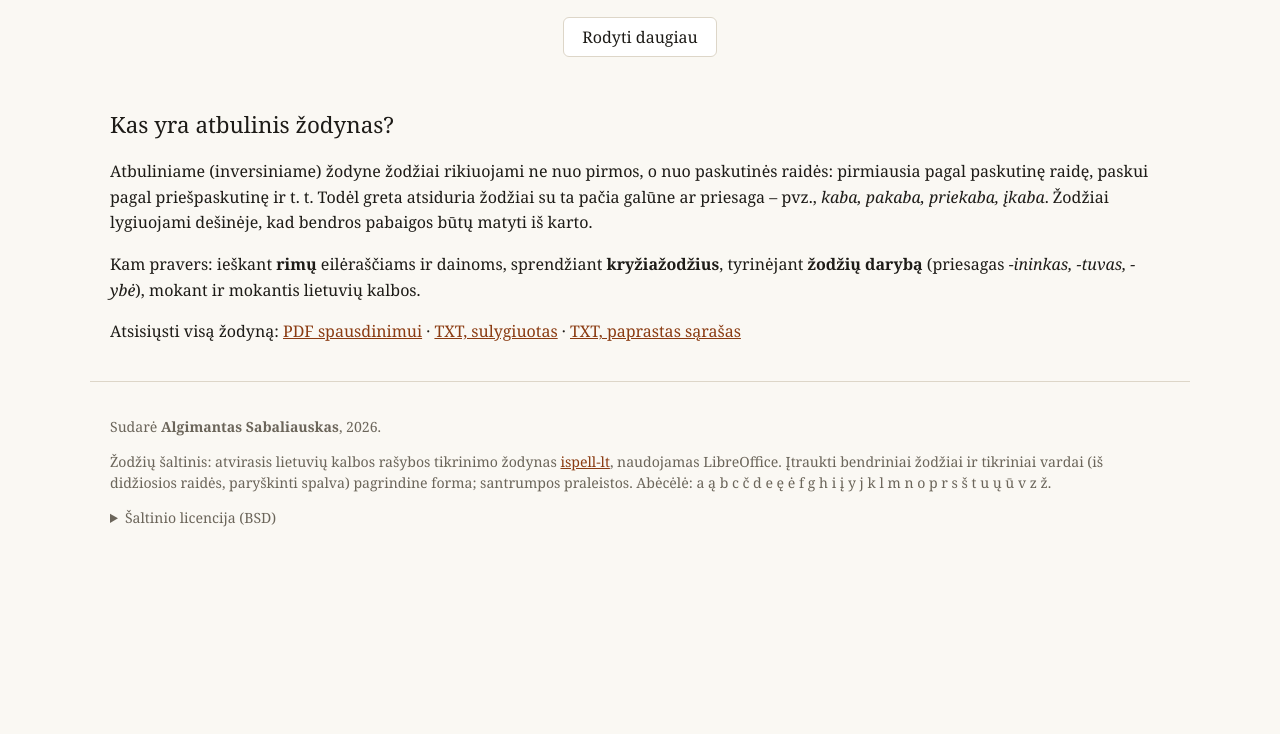
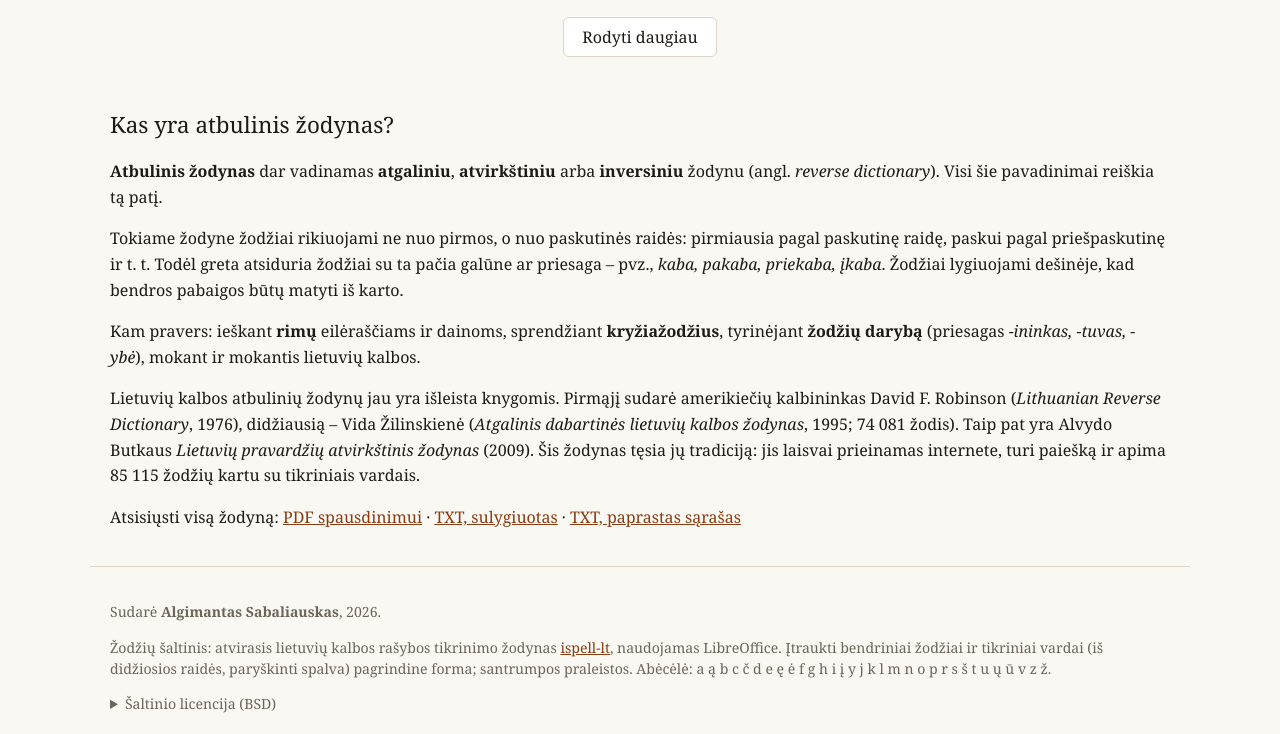
Before and after one commit to algis-sabaliauskas/atbulinis-zodynas, a plain HTML site: page index.html in a window 1280 px wide. Shown: the part 9779-10513 px from the top of the page. Before the commit the page ends 10327 px from the top, so only its background shows below. Drawn offline with Linux system fonts and the light colour scheme.

Commit message:
Add files via upload

```diff
--- a/index.html
+++ b/index.html
@@ -2,7 +2,7 @@
 <html lang="lt"><head><meta charset="utf-8">
 <meta name="viewport" content="width=device-width,initial-scale=1">
 <title>Atbulinis lietuvių kalbos žodynas – žodžiai pagal galūnę</title>
-<meta name="description" content="Nemokamas atbulinis lietuvių kalbos žodynas: 85 tūkst. žodžių, surikiuotų nuo galo. Ieškokite žodžių pagal galūnę ar priesagą – rimams, kryžiažodžiams, žodžių darybai.">
+<meta name="description" content="Nemokamas atbulinis (atgalinis, atvirkštinis) lietuvių kalbos žodynas: 85 tūkst. žodžių, surikiuotų nuo galo. Ieškokite žodžių pagal galūnę ar priesagą – rimams, kryžiažodžiams, žodžių darybai.">
 <link rel="canonical" href="https://atbulinis.lt/">
 <meta property="og:url" content="https://atbulinis.lt/">
 <meta name="author" content="Algimantas Sabaliauskas">
@@ -10,7 +10,7 @@
 <meta property="og:locale" content="lt_LT">
 <meta property="og:title" content="Atbulinis lietuvių kalbos žodynas">
 <meta property="og:description" content="85 tūkst. lietuvių kalbos žodžių, surikiuotų nuo galo. Paieška pagal galūnę.">
-<script type="application/ld+json">{"@context":"https://schema.org","@type":"Dataset","name":"Atbulinis lietuvių kalbos žodynas","description":"Lietuvių kalbos žodžių sąrašas, surikiuotas nuo žodžio galo (atbulinis žodynas), su paieška pagal galūnę.","inLanguage":"lt","url":"https://atbulinis.lt/","creator":{"@type":"Person","name":"Algimantas Sabaliauskas"},"isBasedOn":"https://github.com/LibreOffice/dictionaries/tree/master/lt_LT","license":"https://opensource.org/licenses/BSD-3-Clause","keywords":["atbulinis žodynas","lietuvių kalba","galūnės","rimai","kryžiažodžiai"]}</script>
+<script type="application/ld+json">{"@context":"https://schema.org","@type":"Dataset","name":"Atbulinis lietuvių kalbos žodynas","alternateName":["Atgalinis lietuvių kalbos žodynas","Atvirkštinis lietuvių kalbos žodynas","Inversinis lietuvių kalbos žodynas","Lithuanian reverse dictionary"],"description":"Lietuvių kalbos žodžių sąrašas, surikiuotas nuo žodžio galo (atbulinis žodynas), su paieška pagal galūnę.","inLanguage":"lt","url":"https://atbulinis.lt/","creator":{"@type":"Person","name":"Algimantas Sabaliauskas"},"isBasedOn":"https://github.com/LibreOffice/dictionaries/tree/master/lt_LT","license":"https://opensource.org/licenses/BSD-3-Clause","keywords":["atbulinis žodynas","atgalinis žodynas","atvirkštinis žodynas","inversinis žodynas","lietuvių kalba","galūnės","rimai","kryžiažodžiai"]}</script>
 <style>
 :root{--bg:#faf8f3;--fg:#1d1b17;--mut:#6b655a;--line:#ddd6c8;--acc:#8a3b12;--card:#fff}
 @media (prefers-color-scheme:dark){:root{--bg:#1a1916;--fg:#ece7dc;--mut:#a39c8e;--line:#3a372f;--acc:#e8935f;--card:#23211d}}
@@ -64,8 +64,10 @@ details pre{white-space:pre-wrap;font-size:.78rem}
 <main><noscript><p>Paieškai reikia įjungti JavaScript. Visą žodyną galite atsisiųsti: <a href="Atbulinis_lietuviu_zodynas.pdf">PDF</a>, <a href="atbulinis.txt">TXT</a>.</p></noscript><div class="cols" id="out"></div><button id="more" hidden>Rodyti daugiau</button></main>
 <section class="about">
 <h2>Kas yra atbulinis žodynas?</h2>
-<p>Atbuliniame (inversiniame) žodyne žodžiai rikiuojami ne nuo pirmos, o nuo paskutinės raidės: pirmiausia pagal paskutinę raidę, paskui pagal priešpaskutinę ir t. t. Todėl greta atsiduria žodžiai su ta pačia galūne ar priesaga – pvz., <i>kaba, pakaba, priekaba, įkaba</i>. Žodžiai lygiuojami dešinėje, kad bendros pabaigos būtų matyti iš karto.</p>
+<p><b>Atbulinis žodynas</b> dar vadinamas <b>atgaliniu</b>, <b>atvirkštiniu</b> arba <b>inversiniu</b> žodynu (angl. <i>reverse dictionary</i>). Visi šie pavadinimai reiškia tą patį.</p>
+<p>Tokiame žodyne žodžiai rikiuojami ne nuo pirmos, o nuo paskutinės raidės: pirmiausia pagal paskutinę raidę, paskui pagal priešpaskutinę ir t. t. Todėl greta atsiduria žodžiai su ta pačia galūne ar priesaga – pvz., <i>kaba, pakaba, priekaba, įkaba</i>. Žodžiai lygiuojami dešinėje, kad bendros pabaigos būtų matyti iš karto.</p>
 <p>Kam pravers: ieškant <b>rimų</b> eilėraščiams ir dainoms, sprendžiant <b>kryžiažodžius</b>, tyrinėjant <b>žodžių darybą</b> (priesagas <i>-ininkas, -tuvas, -ybė</i>), mokant ir mokantis lietuvių kalbos.</p>
+<p>Lietuvių kalbos atbulinių žodynų jau yra išleista knygomis. Pirmąjį sudarė amerikiečių kalbininkas David F. Robinson (<i>Lithuanian Reverse Dictionary</i>, 1976), didžiausią – Vida Žilinskienė (<i>Atgalinis dabartinės lietuvių kalbos žodynas</i>, 1995; 74 081 žodis). Taip pat yra Alvydo Butkaus <i>Lietuvių pravardžių atvirkštinis žodynas</i> (2009). Šis žodynas tęsia jų tradiciją: jis laisvai prieinamas internete, turi paiešką ir apima 85 115 žodžių kartu su tikriniais vardais.</p>
 <p>Atsisiųsti visą žodyną: <a href="Atbulinis_lietuviu_zodynas.pdf">PDF spausdinimui</a> · <a href="atbulinis_lygiuotas.txt">TXT, sulygiuotas</a> · <a href="atbulinis.txt">TXT, paprastas sąrašas</a></p>
 </section>
 <footer>
```
